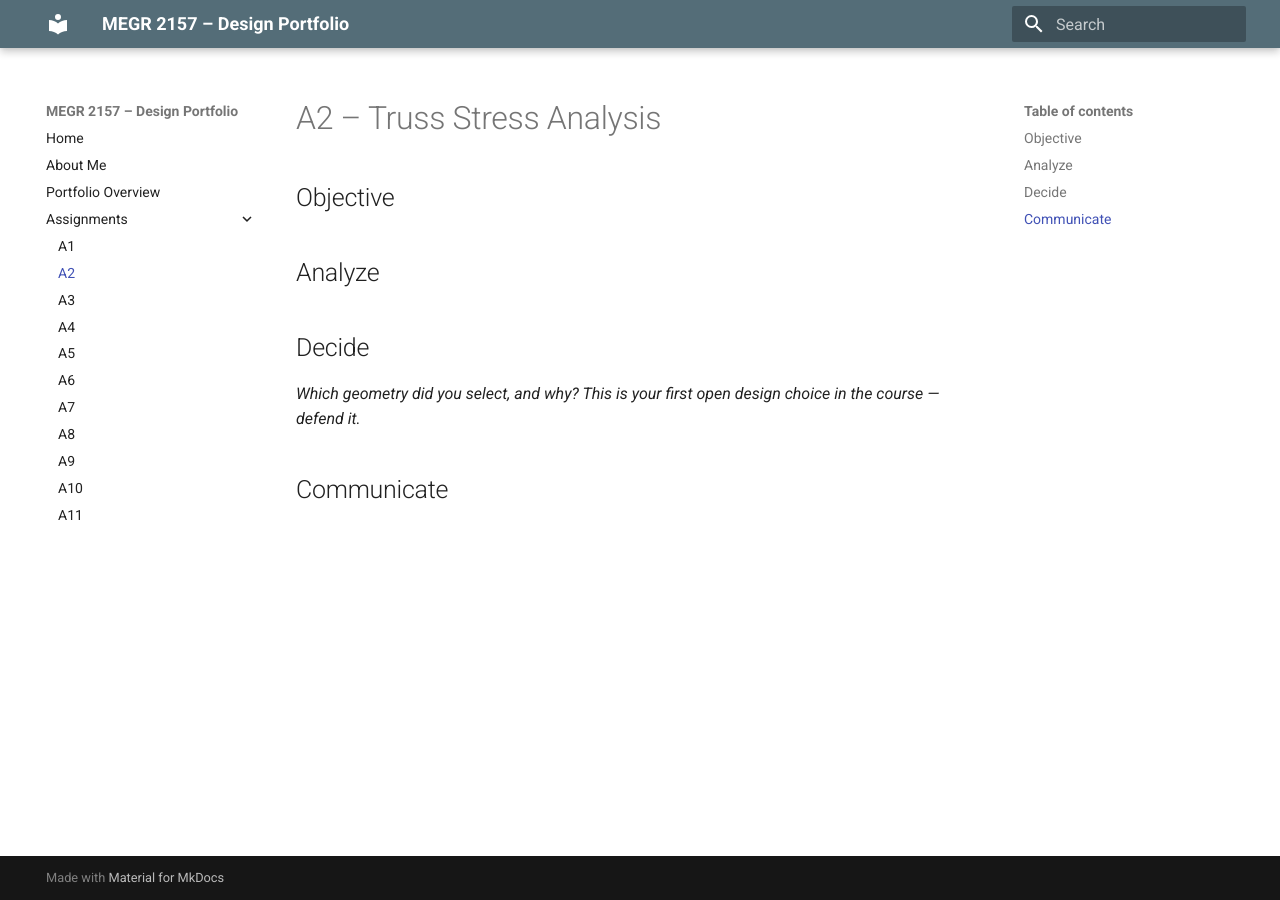
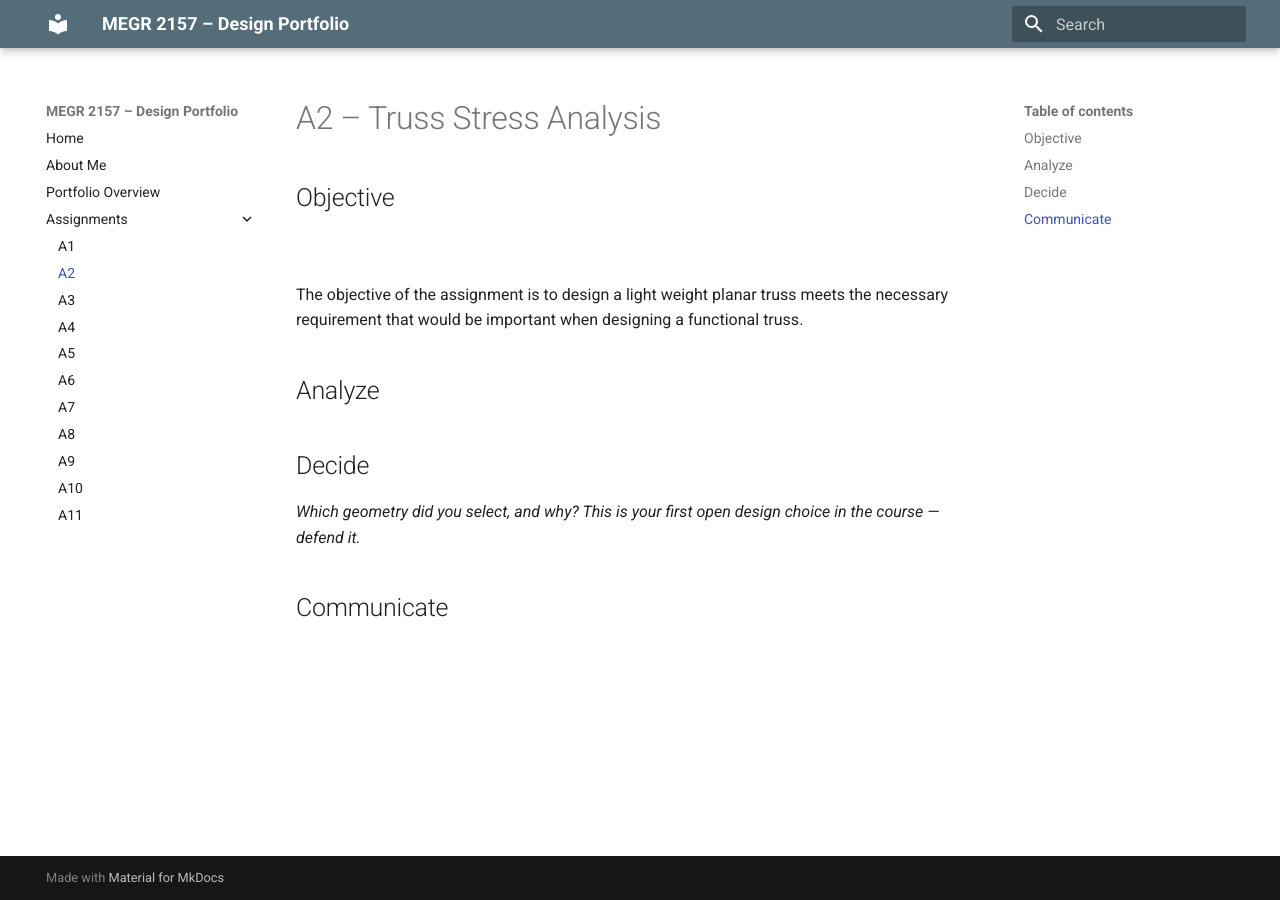
Before and after one commit to ajchiocca/megr2157-portfolio, an MkDocs documentation site: the page built from docs/assignments/A02/index.md, in a window 1280 px wide. Built offline with MkDocs 1.6.1 and Material for MkDocs 9.7.7, drawn with Linux system fonts in a browser that asks for light colours.

Commit message:
Update index.md

```diff
--- a/docs/assignments/A02/index.md
+++ b/docs/assignments/A02/index.md
@@ -1,6 +1,9 @@
 # A2 – Truss Stress Analysis
 
 ## Objective
+<br>
+<br>
+The objective of the assignment is to design a light weight planar truss meets the necessary requirement that would be important when designing a functional truss.
 
 
 ## Analyze
```
